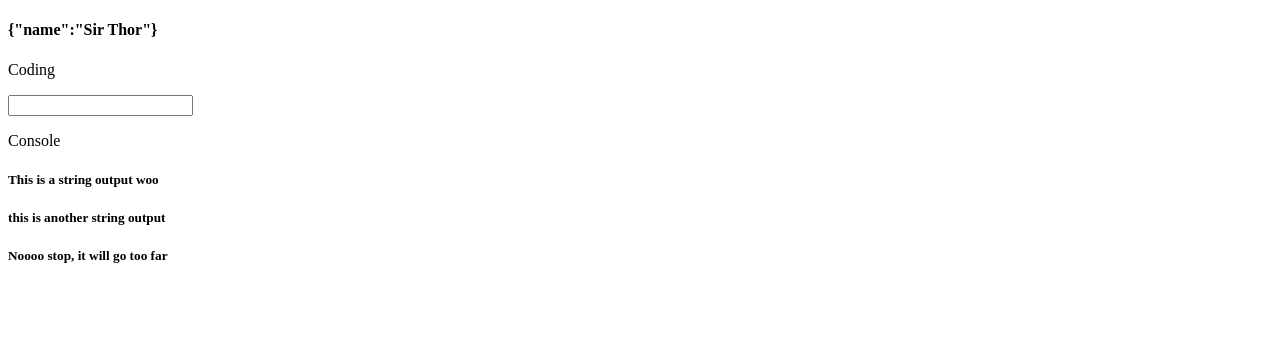
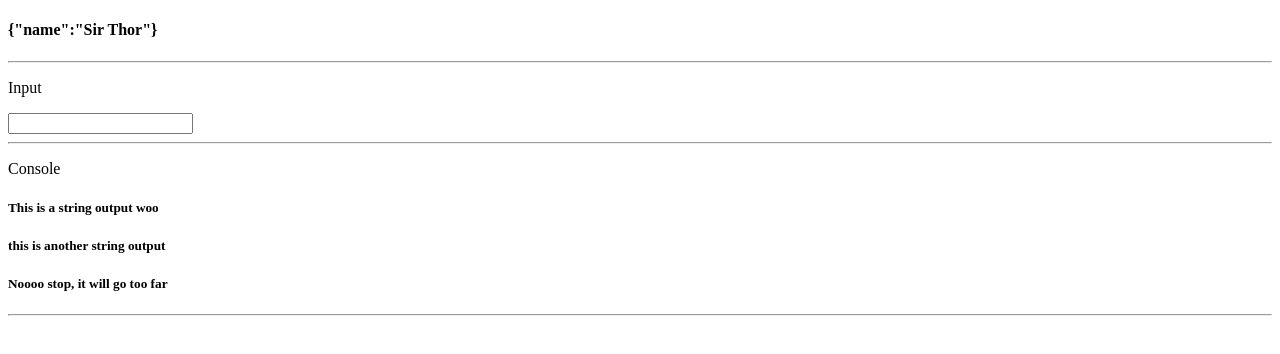
Before and after one commit to MSnaddon/VTdrop, a React app in the folder client/: page / in a window 1280 px wide. Shown: the top 354 px of the page. Built offline with nearby package versions, Linux system fonts and the light colour scheme; the HTML template or start-up script is replaced by a standard one.

Commit message:
RUNCODE now outputs the input to console, minor styling

```diff
--- a/client/src/actions/actionCreators.js
+++ b/client/src/actions/actionCreators.js
@@ -1,3 +1,6 @@
+// Take care when writing actions as to not overwrite state attributes like "player" or "output".
+// results in ""
+
 
 //Player Actions
 export function runCode(consoleInput){
--- a/client/src/components/gameContainer.jsx
+++ b/client/src/components/gameContainer.jsx
@@ -7,23 +7,13 @@ import Output from './output';
 // a React component like any other. check the console log in browser to see what is being handed down as props.
 
 export default class GameContainer extends React.Component {
-
-	handleAddNumber(event){
-		event.preventDefault();
-		if(this.refs.number.value%1 == 0 && this.refs.number.value !== ''){
-			this.props.addSpecificToArray(this.refs.number.value);
-			this.refs.addNumberForm.reset()
-		}
-	}
-
 	render(){
-		console.log(this)
-
+		console.log("props on GameContainer",this.props)
 		return (
 			<div>
 
 				<PlayerObject player={ this.props.player }/>
-				<Input runCode={ this.props.runCode }/>
+				<Input runCode={ this.props.runCode } />
 				<Output output={ this.props.output }/>
 			</div>
 			)
--- a/client/src/components/input.jsx
+++ b/client/src/components/input.jsx
@@ -9,6 +9,8 @@ export default class ConsoleInput extends React.Component {
 			// if the test is sucessful they can make the appropiate changes to the state.
 			// if the test is unsucessful then another action can be written to change the state to indicate the player is a pillock.
 			this.props.runCode(this.refs.code.value);
+
+			//reset form when submitted
 			this.refs.codeInput.reset();
 		}
 	}
@@ -16,12 +18,13 @@ export default class ConsoleInput extends React.Component {
 	render(){
 		return (
 			<section id='input-window'>
-				<p>Coding</p>
+				<p>Input</p>
 				<form ref="codeInput" onSubmit={this.handleCodeSubmit.bind(this)} autoComplete='off'>
 					<input hidden autoComplete='false'/>
 					<input ref='code' type="text" name="array-input"/>
 					<input type="submit" hidden/>
 				</form>
+				<hr/>
 
 			</section>
 		)
--- a/client/src/components/output.jsx
+++ b/client/src/components/output.jsx
@@ -15,6 +15,7 @@ export default class ConsoleOutput extends React.Component {
 			<section id='output-window'>
 				<p>Console</p>
 				{outputFeed}
+				<hr/>
 			</section>
 		)
 	}
--- a/client/src/components/playerObject.jsx
+++ b/client/src/components/playerObject.jsx
@@ -3,7 +3,10 @@ import React from 'react';
 export default class PlayerObject extends React.Component {
 	render(){
 		return (
-			<h4>{JSON.stringify(this.props.player)}</h4>
+			<div>
+				<h4>{JSON.stringify(this.props.player)}</h4>
+				<hr/>
+			</div>
 		)
 	}
 
--- a/client/src/reducers/output.js
+++ b/client/src/reducers/output.js
@@ -1,3 +1,14 @@
 export default function output(state = [], action){
-	return state
+	switch(action.type){
+		case 'OUTPUTSTRING':
+			return [` >  ${action.outputString}`, ...state]
+
+		case 'RUNCODE':
+			return [` >> ${action.consoleInput}`, ...state]
+
+		default:
+			return state
+	}
+
+
 }
--- a/client/src/reducers/player.js
+++ b/client/src/reducers/player.js
@@ -5,7 +5,8 @@ export default function player(state = {}, action){
 			// THIS IS NOT A FINAL SOLUTION, this is simply a owrking prototype.
 			//Really need to think this solution out. Running code on an object may require considerable fannying about with testing and deciding what code ACTUALLY needs to be returned and used in the action command.
 
-			player = JSON.parse(JSON.stringify(state))
+			// does not work with "let", works with "var"... WHYY!YY!Y!Y!Y!Y!Y!
+			var player = JSON.parse(JSON.stringify(state))
 			eval(action.consoleInput)
 			return player
 	}
```
Also changed, not shown: 1 other file (tests, documents, lock files or other folders).
